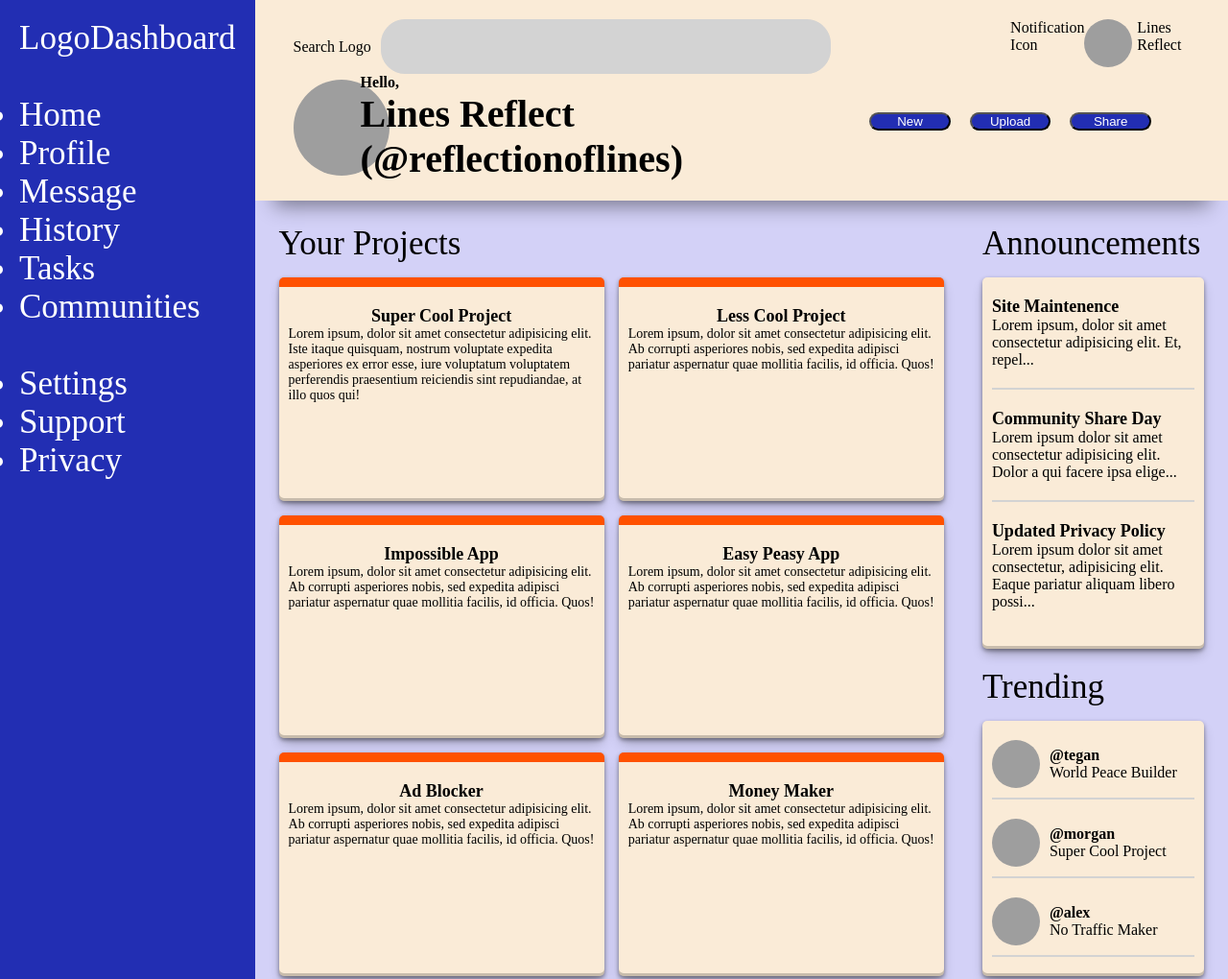
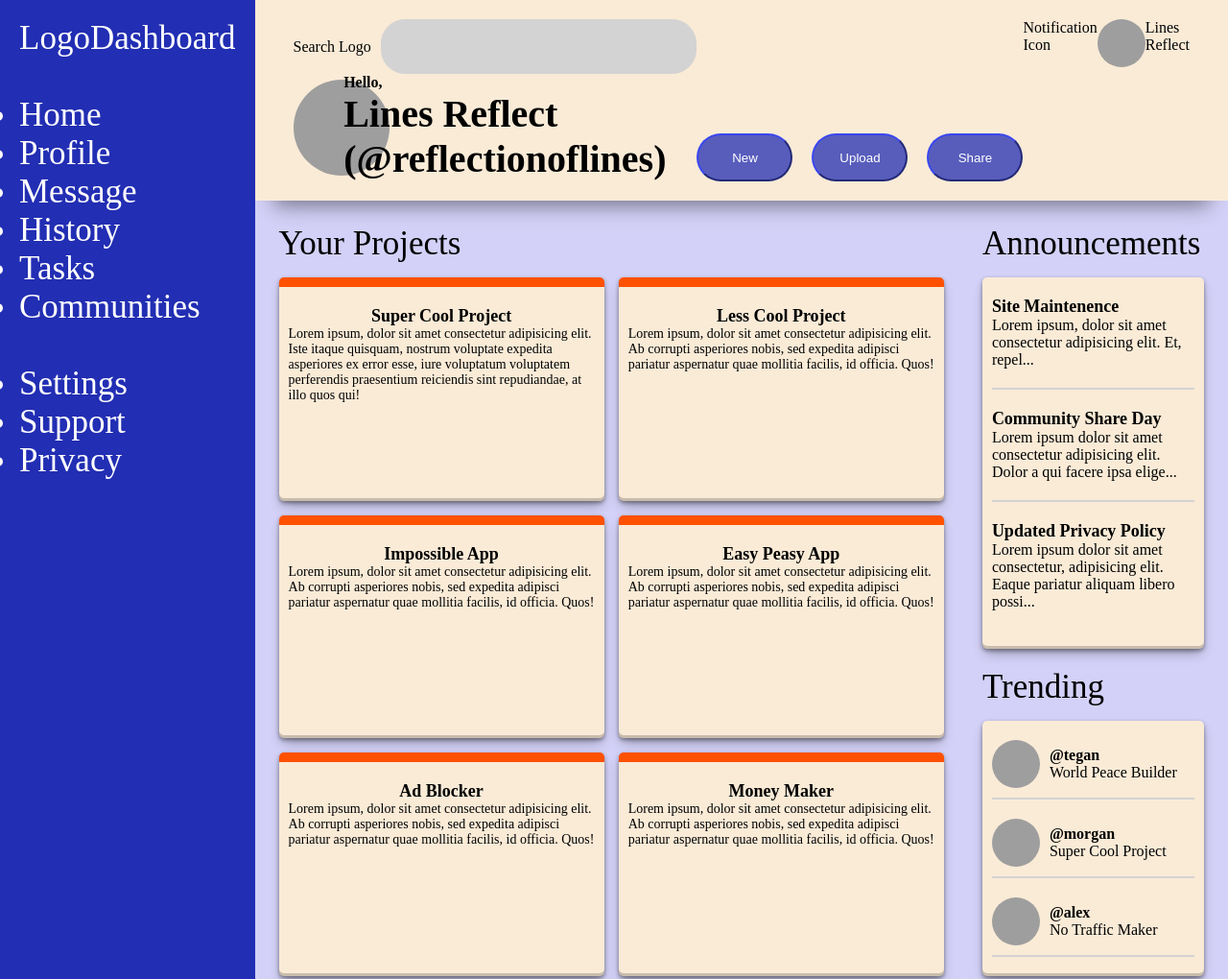
Before and after one commit to LinesReflect/admin-dashboard, a plain HTML site: page index.html in a window 1280 px wide. Shown: the top 1020 px of the page at 96% size. Drawn offline with Linux system fonts and the light colour scheme; grey boxes are pictures that could not be loaded.

Commit message:
Fix button size and positions.

```diff
--- a/css/style.css
+++ b/css/style.css
@@ -116,19 +116,19 @@ img.user-image-small {
 }
 
 .button-container {
-  grid-column: 4 / 6;
+  grid-column: 4 / 5;
   display: grid;
   grid-template-columns: repeat(3, 1fr);
-  grid-auto-flow: column;
   gap: 20px;
-  padding: 40px;
-  justify-content: start;
-  align-items: start;
+  align-items: end;
 }
 
 .button-container button {
+  width: 100px;
+  height: 50px;
   color: white;
-  background-color: #222EB3;
+  background-color: rgb(34, 46, 179, 0.75);
+  border-color: rgb(34, 46, 179, 0.75);
   border-radius: 25px;
 }
 
```
